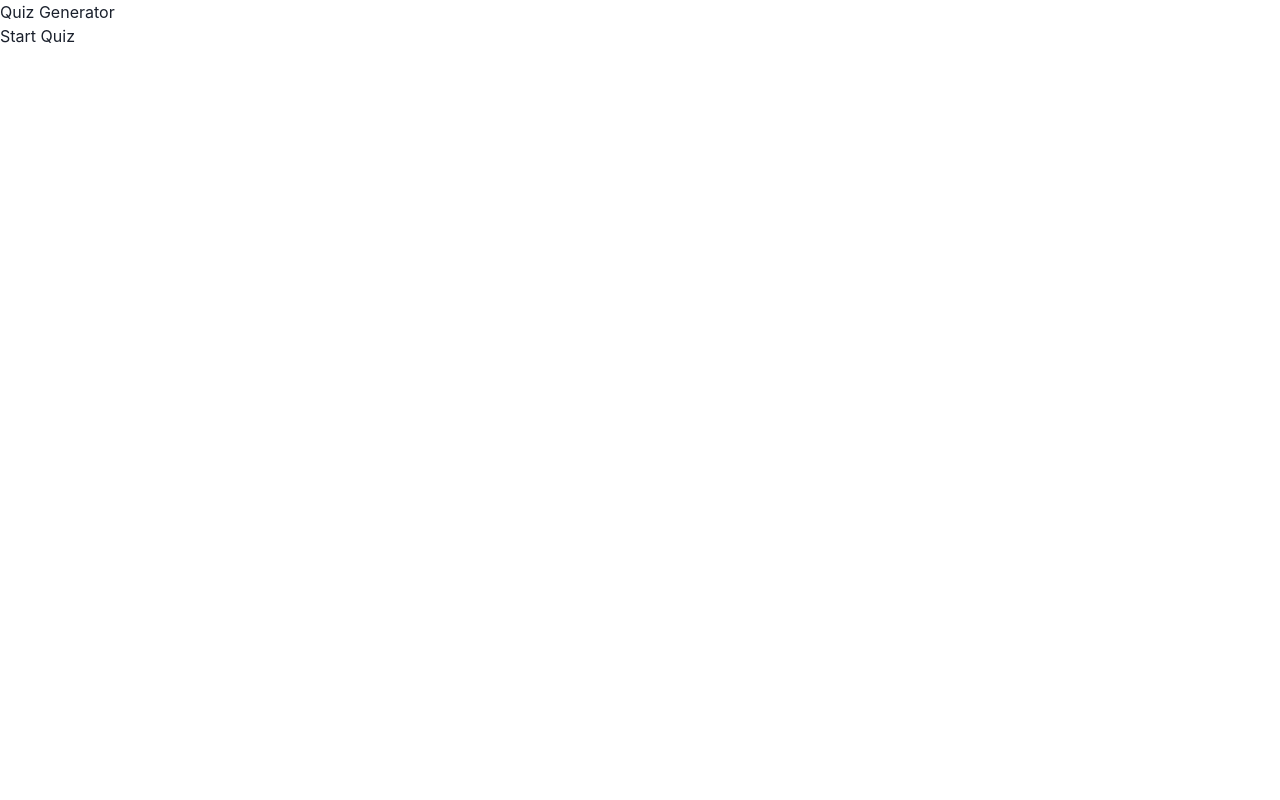
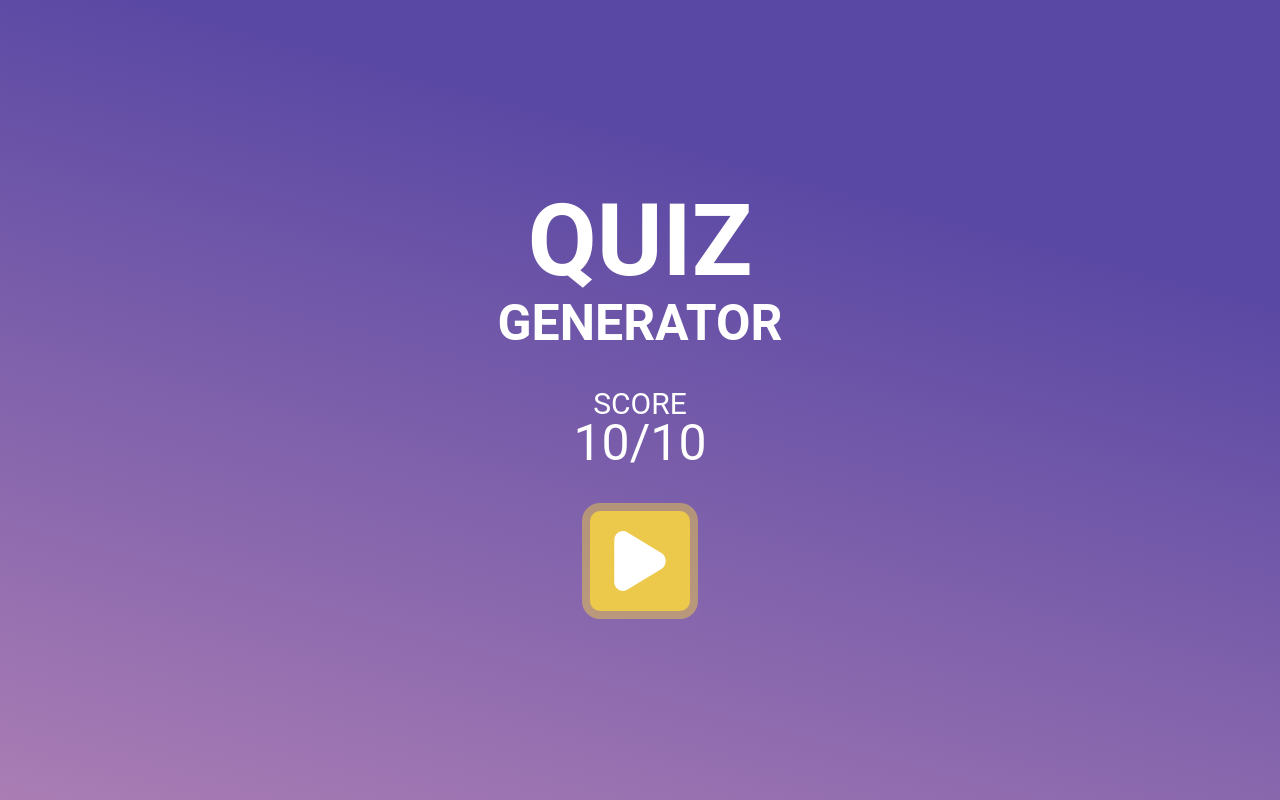
Before and after one commit to DanielEnGitHub/quiz-generator, a React (Vite) app: page / in a window 1280 px wide. Built offline with nearby package versions, Linux system fonts and the light colour scheme.

Commit message:
menu agregado

```diff
--- a/src/App.tsx
+++ b/src/App.tsx
@@ -1,11 +1,11 @@
 import { ChakraProvider } from "@chakra-ui/react";
-import Start from "./Start";
+
+import Home from "./Home";
 
 function App() {
   return (
     <ChakraProvider>
-      <h1>Quiz Generator</h1>
-      <Start />
+      <Home />
     </ChakraProvider>
   );
 }
--- /dev/null
+++ b/src/Home.tsx
@@ -0,0 +1,75 @@
+import { Box, Button, Flex, Image, Text } from "@chakra-ui/react";
+import { play } from "./utils";
+
+const Home = () => {
+  return (
+    <Box
+      position={"relative"}
+      bg="linear-gradient(15deg, rgba(170,125,180,1) 0%, rgba(89,72,164,1) 74%)"
+      minH="100vh"
+      color="white"
+      fontFamily="Roboto, sans-serif"
+    >
+      <Flex
+        direction="column"
+        justifyContent="center"
+        alignItems="center"
+        minH="97vh"
+      >
+        <Flex
+          direction="column"
+          justifyContent="center"
+          alignItems="center"
+          alignContent="center"
+          mb="30px"
+        >
+          {/* <Image src={logo} w={"60px"} /> */}
+          <Text
+            fontSize={{ base: "60px", lg: "100px" }}
+            fontWeight="bold"
+            p={0}
+            m={0}
+          >
+            QUIZ
+          </Text>
+          <Text
+            fontSize={{ base: "30px", lg: "50px" }}
+            fontWeight="bold"
+            mt={{ base: "-20px", lg: "-30px" }}
+            mb="20px"
+          >
+            GENERATOR
+          </Text>
+
+          <Text fontSize={{ base: "20px", lg: "30px" }}>SCORE</Text>
+          <Text
+            fontSize={{ base: "30px", lg: "50px" }}
+            mt={{ base: "-10px", lg: "-20px" }}
+          >
+            10/10
+          </Text>
+        </Flex>
+        <Flex
+          as={Button}
+          p={4}
+          w={{ base: "80px", lg: "100px" }}
+          h={{ base: "80px", lg: "100px" }}
+          bgColor="yellow.400"
+          borderRadius="10px"
+          justifyContent="center"
+          alignItems="center"
+          color="white"
+          boxShadow={"0 0 0 8px rgba(236, 201, 75, 0.5)"}
+          _hover={{
+            boxShadow: "0 0 0 9px rgba(236, 201, 75, 0.6)",
+            bgColor: "yellow.300",
+          }}
+        >
+          <Image src={play} w={{ base: "45px", lg: "60px" }} />
+        </Flex>
+      </Flex>
+    </Box>
+  );
+};
+
+export default Home;
--- /dev/null
+++ b/src/utils.ts
@@ -0,0 +1,3 @@
+import play from "./assets/icon/play.svg";
+
+export { play };
```
Also changed, not shown: src/assets/icon/play.svg (added).
